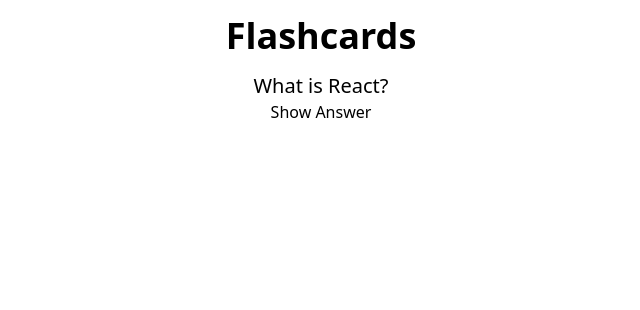
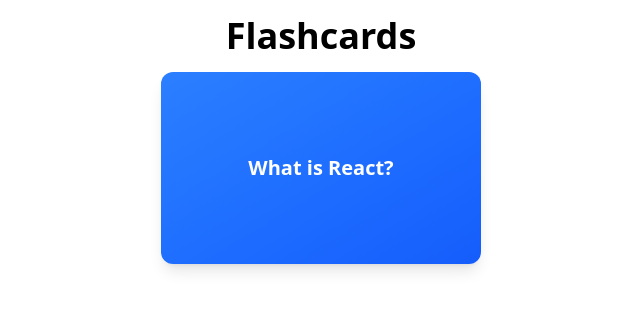
Before and after one commit to seanozalpasan/react-workshop-2025, a React (Vite) app: page /flashcards in a window 1280 px wide. Shown: the top 310 px of the page, without its empty margins (319-959 px from the left). Built offline with nearby package versions, Linux system fonts and the light colour scheme.

Commit message:
Flipping animation

```diff
--- a/src/components/Flashcard.jsx
+++ b/src/components/Flashcard.jsx
@@ -8,17 +8,27 @@
 
 import { useState } from "react";
 
-export default function FlashcardPage({ question, answer }) {
+export default function Flashcard({ question, answer }) {
 
   const [showAnswer, setShowAnswer] = useState(false);
 
+  const flipCard = () => {
+    setShowAnswer(!showAnswer);
+  };
+
   return (
-    <>
-      <h2 className="text-xl">{question}</h2>
-      {showAnswer && <p>{answer}</p>}
-      <button onClick={() => setShowAnswer(!showAnswer)}>
-        {showAnswer ? "Hide Answer" : "Show Answer"}
-      </button>
-    </>
+    <div className="w-80 h-48 cursor-pointer" onClick={flipCard}>
+      <div className={`relative w-full h-full transition-transform duration-700 transform-style-preserve-3d ${showAnswer ? 'rotate-y-180' : ''}`}>
+        {/* Front of card */}
+        <div className="absolute inset-0 w-full h-full backface-hidden bg-gradient-to-br from-blue-500 to-blue-600 rounded-xl shadow-lg flex items-center justify-center p-6">
+          <h2 className="text-xl font-semibold text-white text-center">{question}</h2>
+        </div>
+
+        {/* Back of card */}
+        <div className="absolute inset-0 w-full h-full backface-hidden bg-gradient-to-br from-green-500 to-green-600 rounded-xl shadow-lg flex items-center justify-center p-6 rotate-y-180">
+          <p className="text-lg text-white text-center">{answer}</p>
+        </div>
+      </div>
+    </div>
   )
 }
--- a/src/index.css
+++ b/src/index.css
@@ -6,3 +6,12 @@
  */
 
 @import "tailwindcss";
+.transform-style-preserve-3d {
+  transform-style: preserve-3d;
+}
+.backface-hidden {
+  backface-visibility: hidden;
+}
+.rotate-y-180 {
+  transform: rotateY(180deg);
+}
```
